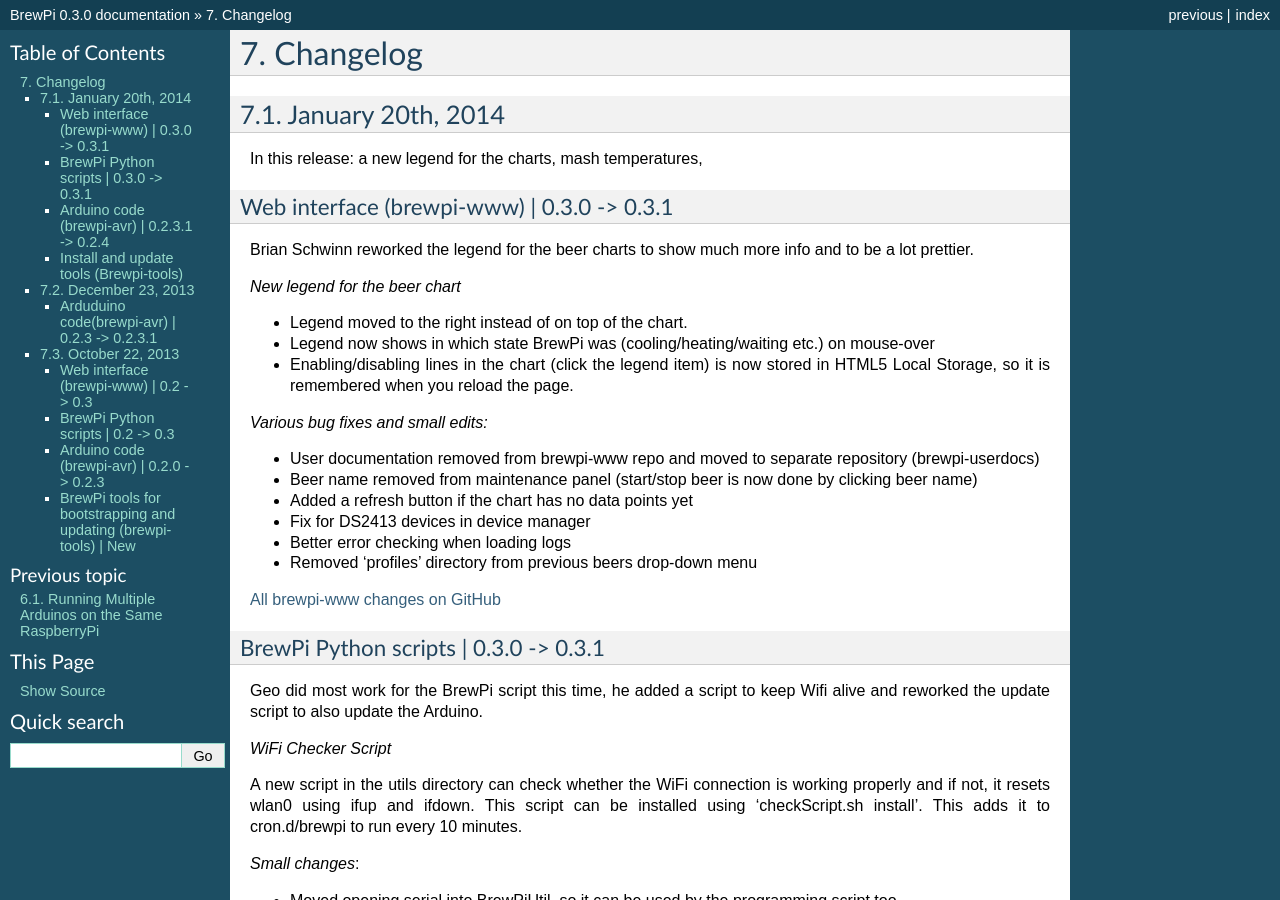
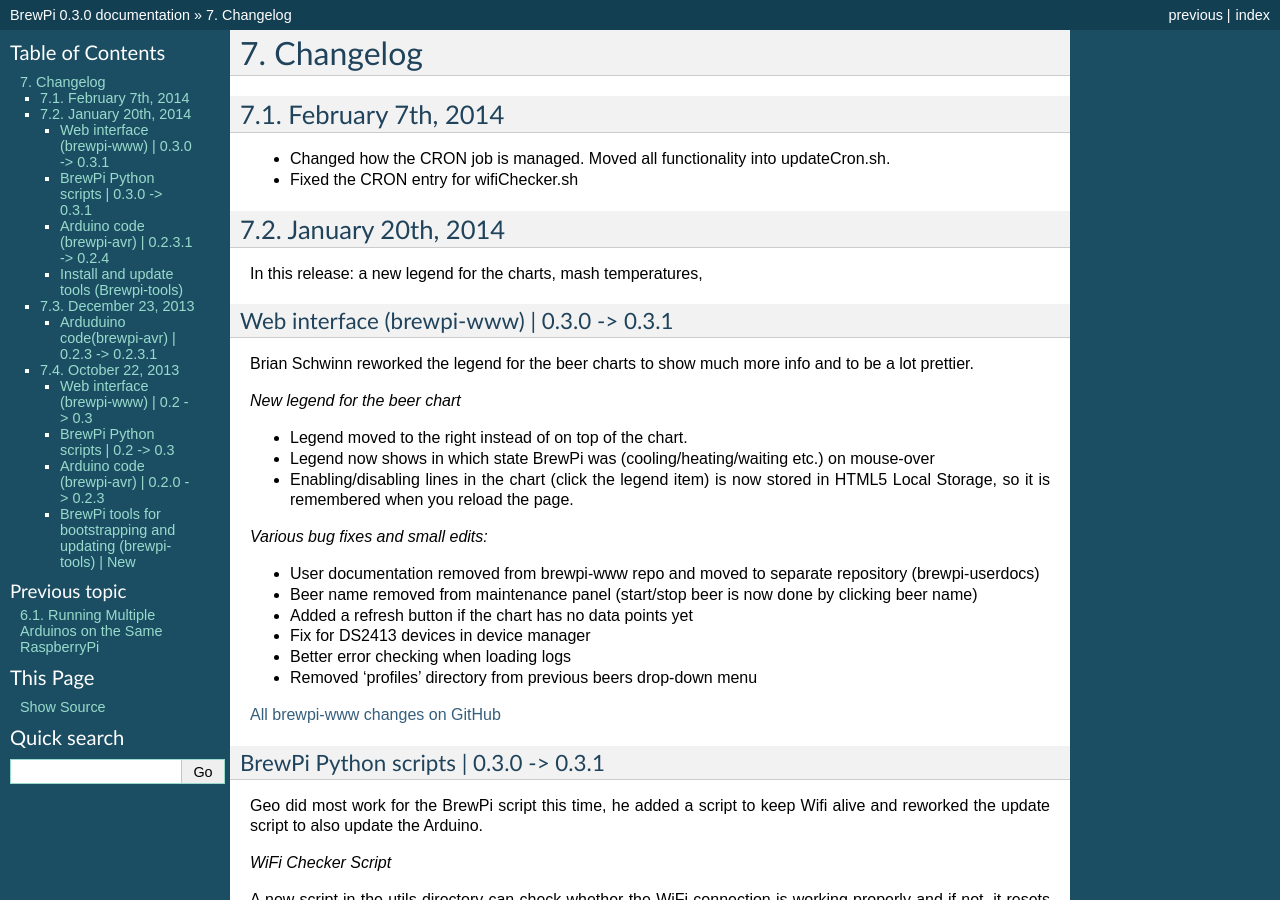
Before and after one commit to BrewPi/brewpi-userdocs, a Sphinx documentation site: the page built from source/changelog/changelog.rst, in a window 1280 px wide and 900 px high. Built offline with Sphinx 7.4.7, drawn with Linux system fonts in a browser that asks for light colours; formulas are drawn with MathJax 3.

Commit message:
Updated changelog for updateCron.sh changes

```diff
--- a/source/changelog/changelog.rst
+++ b/source/changelog/changelog.rst
@@ -1,5 +1,10 @@
 Changelog
 =========
+February 7th, 2014
+------------------
+* Changed how the CRON job is managed. Moved all functionality into updateCron.sh.
+* Fixed the CRON entry for wifiChecker.sh
+
 
 January 20th, 2014
 ------------------
```
